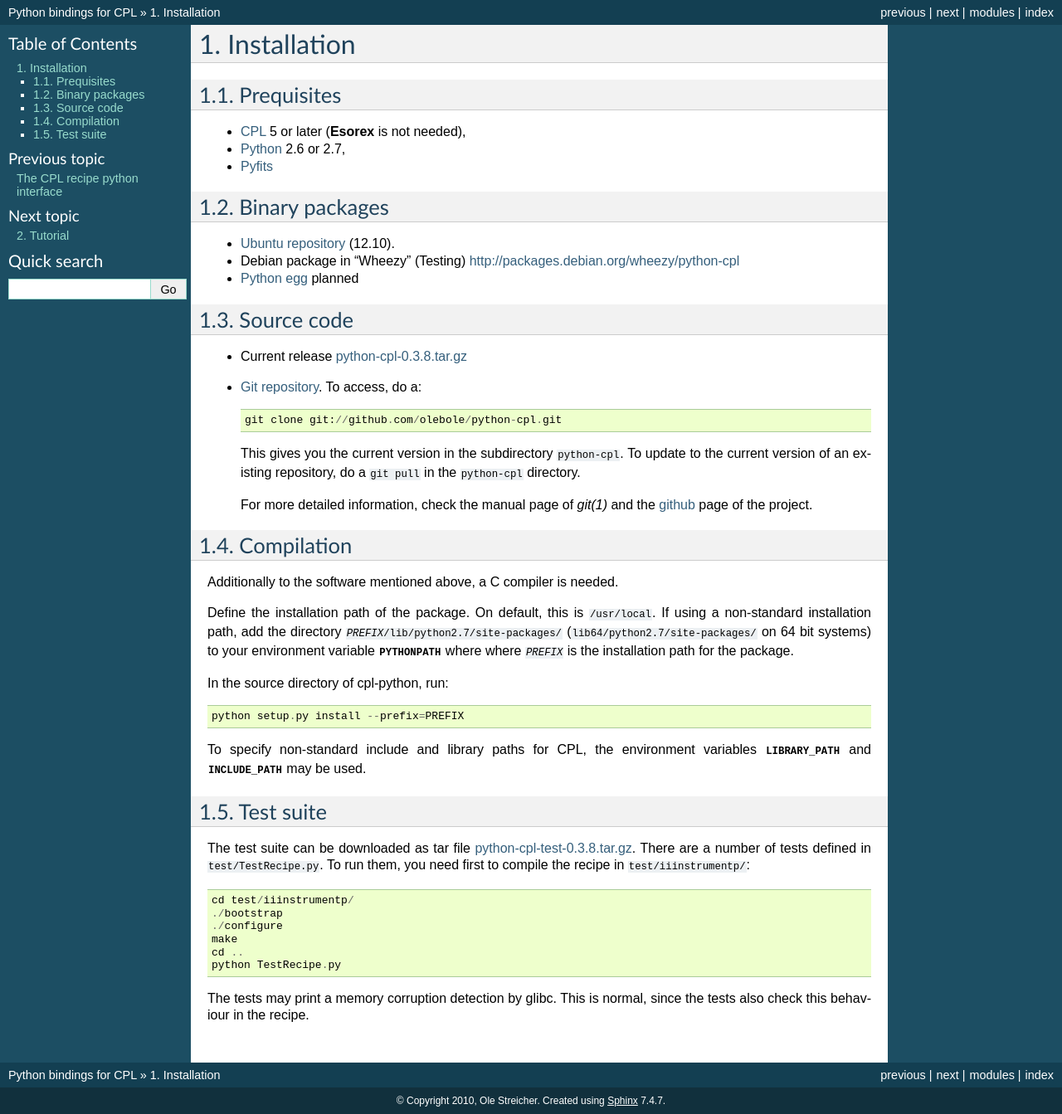
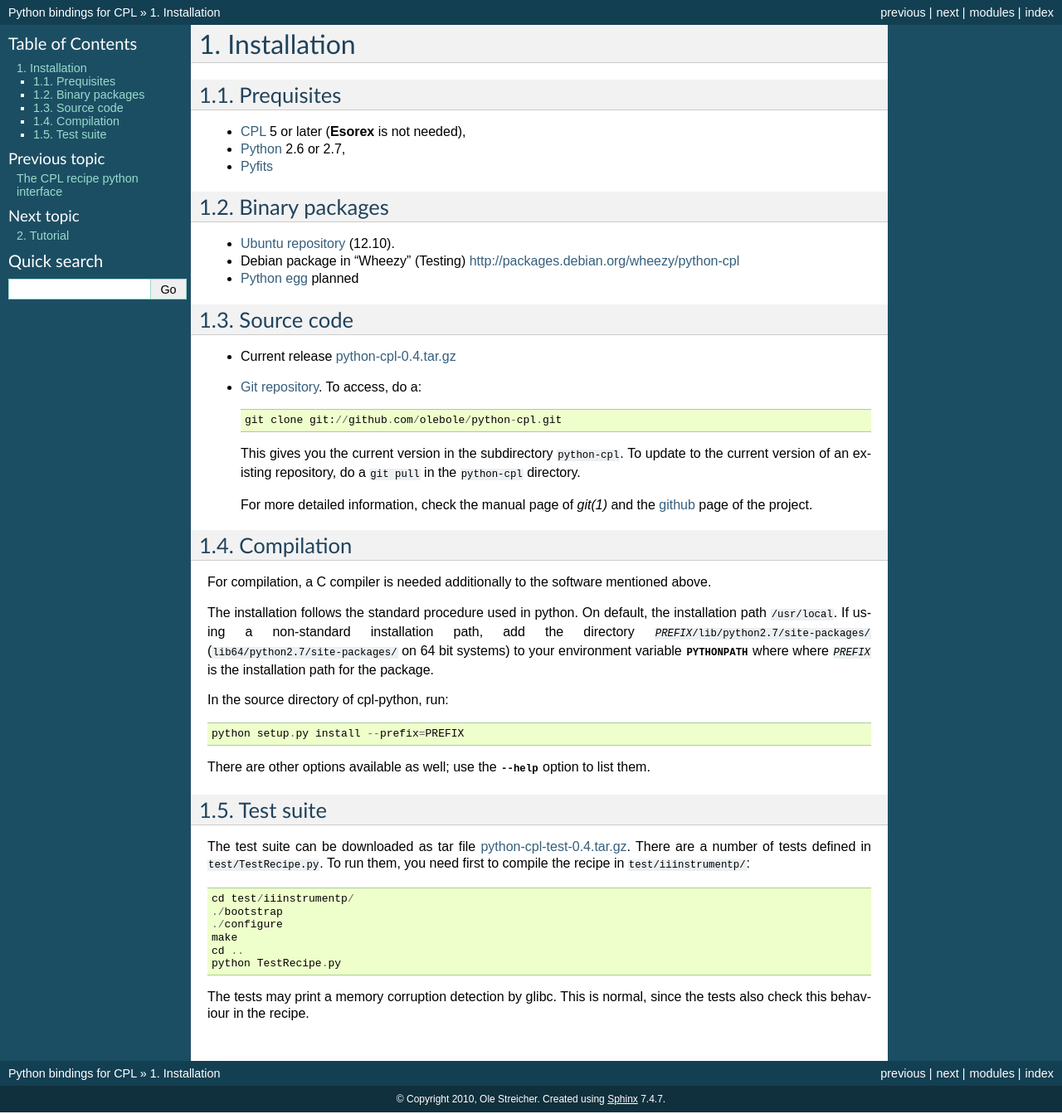
Before and after one commit to olebole/python-cpl, a Sphinx documentation site: the page built from doc/install.rst, in a window 1280 px wide. Shown: the whole page at 83% size. Built offline with Sphinx 7.4.7, drawn with Linux system fonts in a browser that asks for light colours; the version number is read from the project's files by our own code.

Commit message:
Update version numbers in documentation

```diff
--- a/doc/install.rst
+++ b/doc/install.rst
@@ -21,7 +21,7 @@ Binary packages
 Source code
 -----------
 
-* Current release `python-cpl-0.3.8.tar.gz <python-cpl-0.3.8.tar.gz>`_
+* Current release `python-cpl-0.4.tar.gz <python-cpl-0.4.tar.gz>`_
 * `Git repository <http://github.com/olebole/python-cpl>`_. To access, do a::
 
     git clone git://github.com/olebole/python-cpl.git
@@ -36,11 +36,12 @@ Source code
 Compilation
 -----------
 
-Additionally to the software mentioned above, a C compiler is needed.
+For compilation, a C compiler is needed additionally to the software mentioned
+above.
 
-Define the installation path of the package. On default, this is
-:file:`/usr/local`. If using a non-standard installation path, add the
-directory :file:`{PREFIX}/lib/python2.7/site-packages/`
+The installation follows the standard procedure used in python. On default,
+the installation path :file:`/usr/local`. If using a non-standard installation
+path, add the directory :file:`{PREFIX}/lib/python2.7/site-packages/`
 (:file:`lib64/python2.7/site-packages/` on 64 bit systems) to your environment
 variable :envvar:`PYTHONPATH` where where :file:`{PREFIX}` is the installation
 path for the package.
@@ -49,13 +50,13 @@ In the source directory of cpl-python, run::
 
   python setup.py install --prefix=PREFIX
 
-To specify non-standard include and library paths for CPL, the environment
-variables :envvar:`LIBRARY_PATH` and :envvar:`INCLUDE_PATH` may be used.
+There are other options available as well; use the :option:`--help` option to
+list them.
 
 Test suite
 ----------
 
-The test suite can be downloaded as tar file `python-cpl-test-0.3.8.tar.gz <python-cpl-test-0.3.8.tar.gz>`_.
+The test suite can be downloaded as tar file `python-cpl-test-0.4.tar.gz <python-cpl-test-0.4.tar.gz>`_.
 There are a number of tests defined in :file:`test/TestRecipe.py`. To run
 them, you need first to compile the recipe in :file:`test/iiinstrumentp/`::
 
```
Also changed, not shown: 1 other file.
